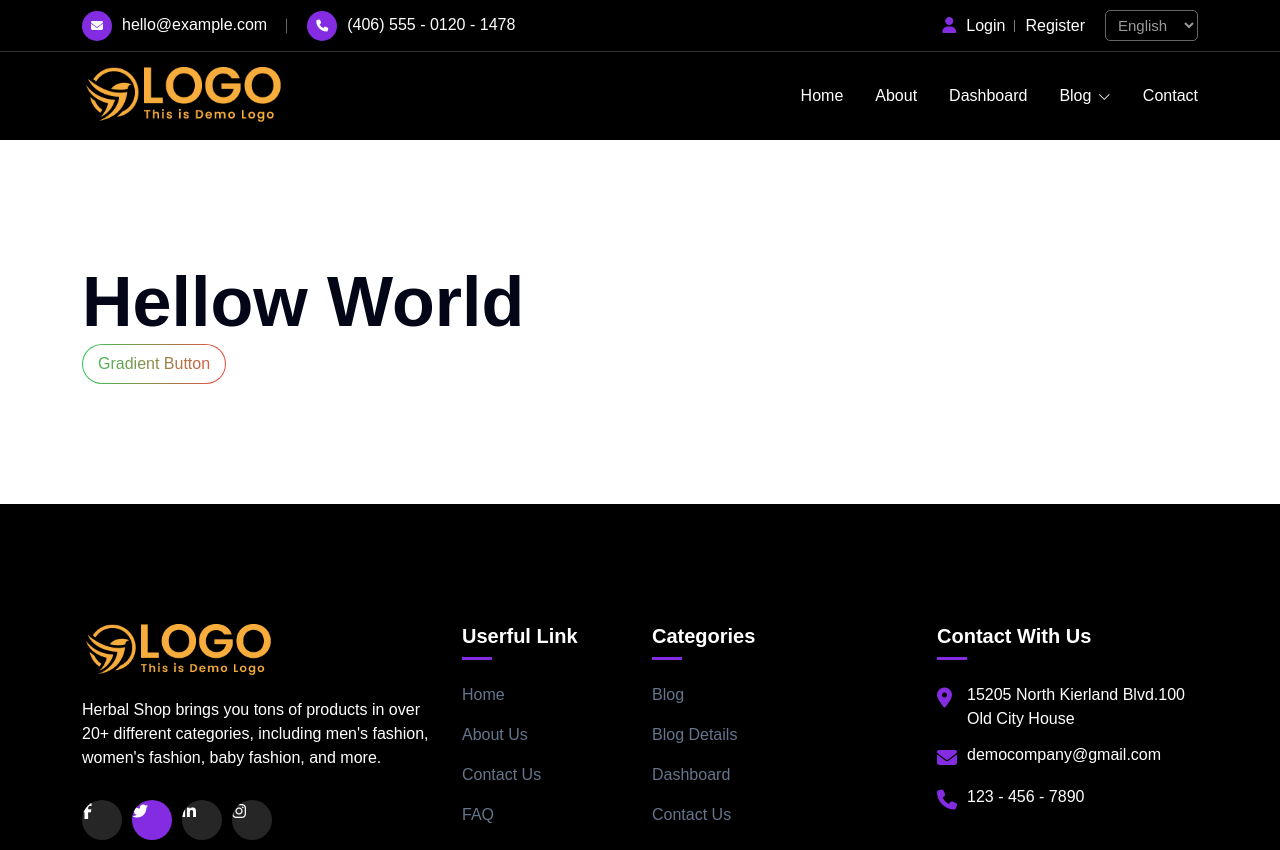
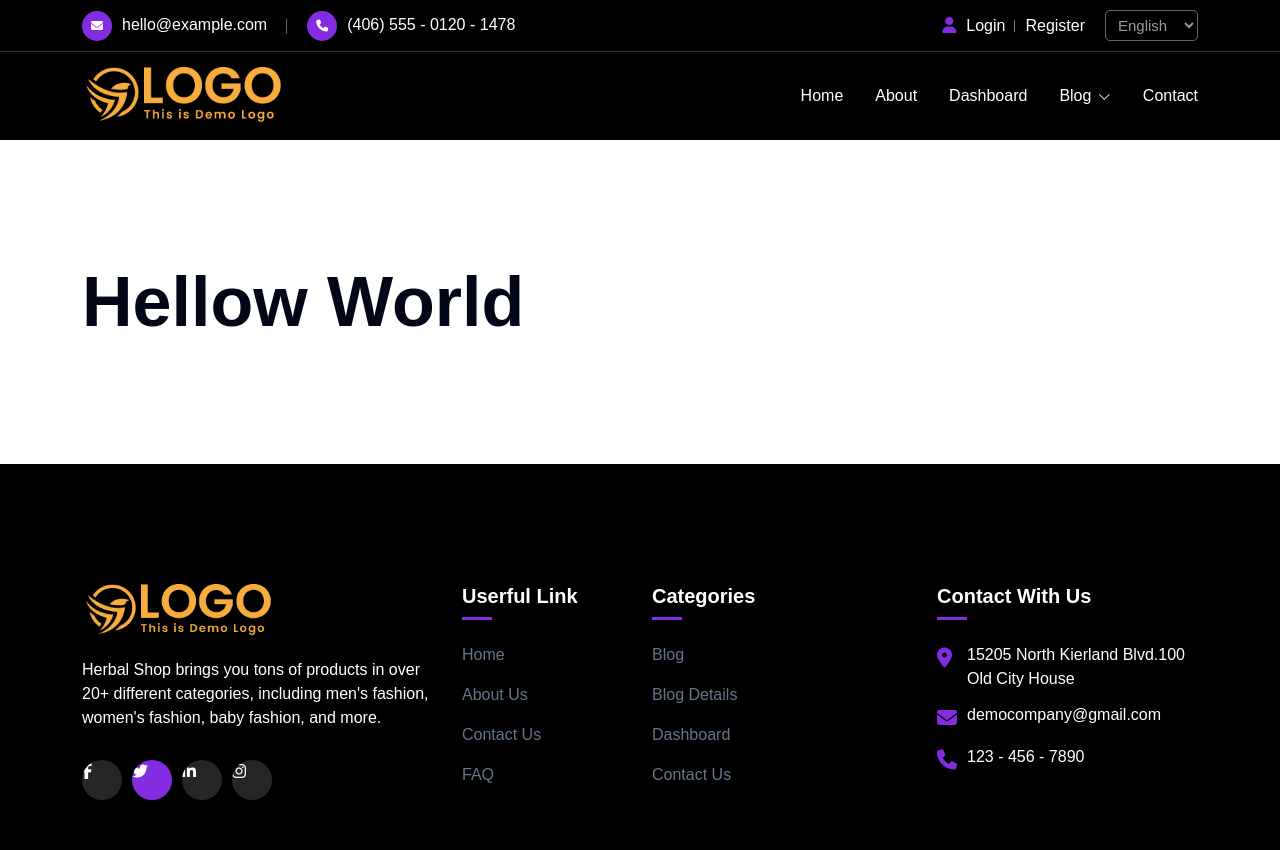
Before and after one commit to afradbhuiyan/demo-project, a website: page src/index.html in a window 1280 px wide. Shown: the top 850 px of the page. Drawn offline with Linux system fonts and the light colour scheme.

Commit message:
index updated 6

```diff
--- a/src/index.html
+++ b/src/index.html
@@ -143,9 +143,9 @@
     <section class="text-section py-120">
         <div class="container">
             <h1>Hellow World</h1>
-            <button class="button">
+            <!-- <button class="button">
                 Gradient Button
-            </button>
+            </button> -->
         </div>
     </section>
 </main>
```
Also changed, not shown: src/html/pages/index.html (+2 -2 lines), build/assets/css/main.css, build/index.html.
